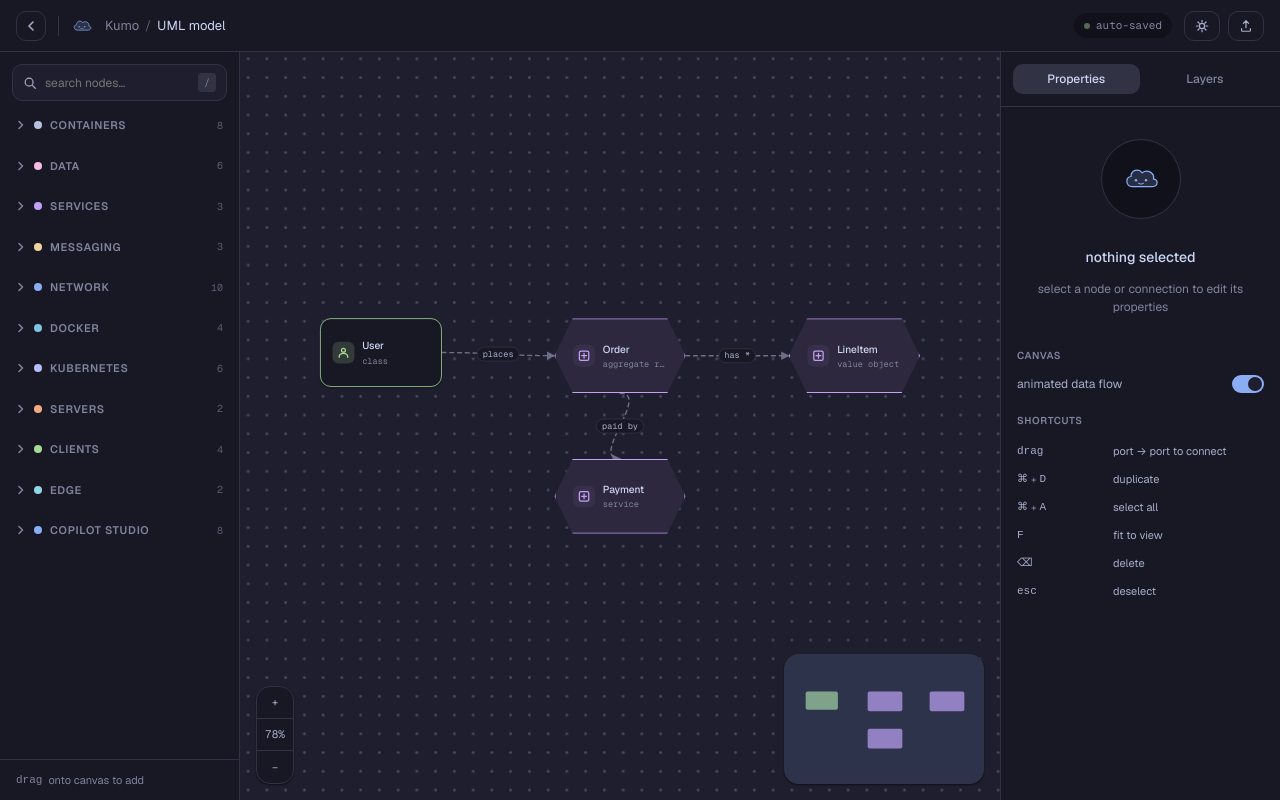
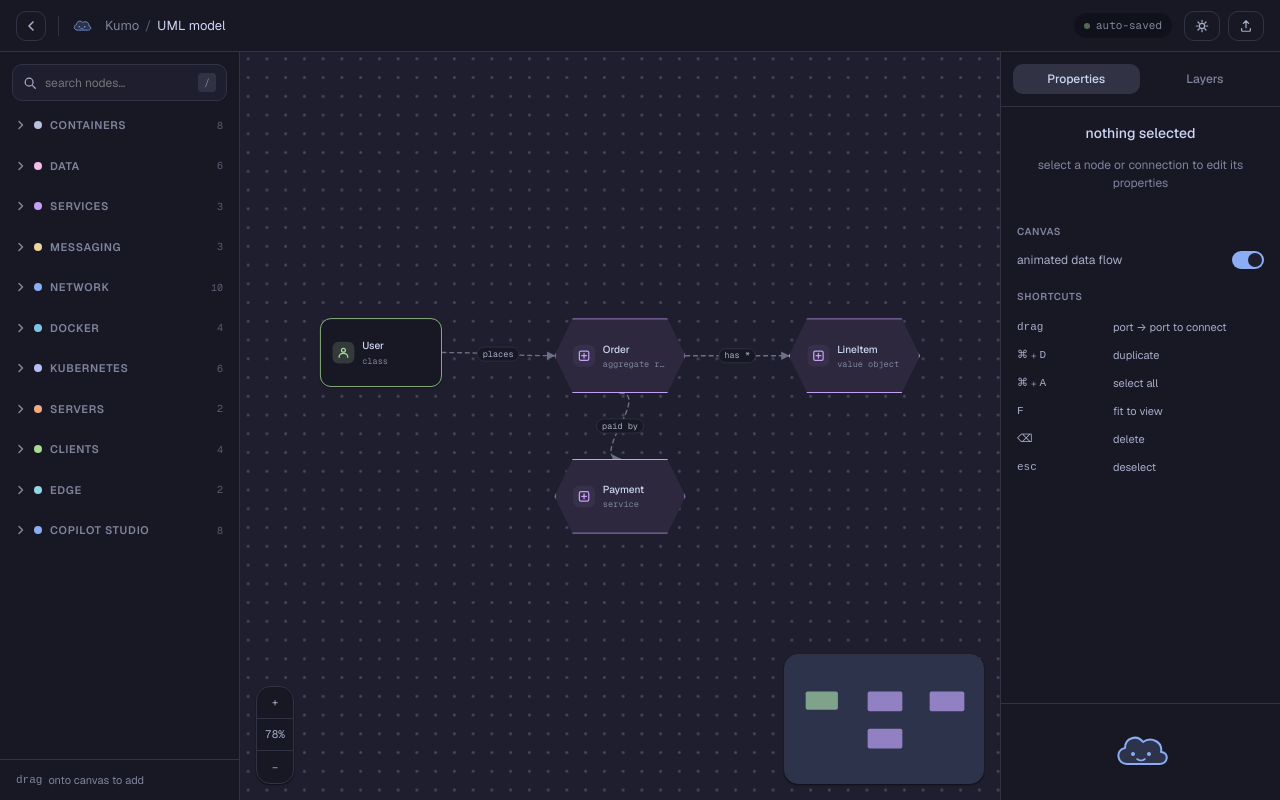
Before and after one commit to dchroninger/infra-diagram-builder, a React (Vite) app: page / in a window 1280 px wide. Both pictures are taken after a click on the button "UML class diagram". Built offline with nearby package versions, Linux system fonts and the light colour scheme.

Commit message:
mascot: cloud in launch brand + properties pane footer

```diff
--- a/src/canvas/icons.tsx
+++ b/src/canvas/icons.tsx
@@ -137,7 +137,7 @@ export function CloudGlyph({ size = 32, interactive = false }: CloudGlyphProps)
   )
 }
 
-export function BrandMark({ brand, size = 24 }: { brand: BrandName; size?: number }) {
+export function BrandMark({ brand, size = 24, interactive = false }: { brand: BrandName; size?: number; interactive?: boolean }) {
   if (brand === 'Mochi') {
     return (
       <svg width={size} height={size} viewBox="0 0 32 32" fill="none">
@@ -159,7 +159,7 @@ export function BrandMark({ brand, size = 24 }: { brand: BrandName; size?: numbe
       </svg>
     )
   }
-  return <CloudGlyph size={size} />
+  return <CloudGlyph size={size} interactive={interactive} />
 }
 
 export function LockIcon() {
--- a/src/editor/RightPanel.tsx
+++ b/src/editor/RightPanel.tsx
@@ -62,6 +62,9 @@ export function RightPanel({
         {tab === 'layers' && (
           <LayersView nodes={nodes} edges={edges} selection={selection} setSelection={setSelection} />
         )}
+      </div>
+      <div className="kn-rpanel-mascot">
+        <CloudGlyph size={64} interactive />
       </div>
     </aside>
   )
@@ -225,9 +228,6 @@ function PropertiesView({
   }
   return (
     <div className="kn-props-empty">
-      <div className="kn-props-empty-glyph">
-        <CloudGlyph size={40} />
-      </div>
       <h4>nothing selected</h4>
       <p>select a node or connection to edit its properties</p>
       <div className="kn-props-sect">Canvas</div>
--- a/src/launch/Launch.tsx
+++ b/src/launch/Launch.tsx
@@ -52,11 +52,8 @@ export function Launch({ brand }: Props) {
     <div className="kn-launch">
       <aside className="kn-l-side">
         <div className="kn-l-brand">
-          <BrandMark brand={brand} size={28} />
-          <div>
-            <div className="kn-l-brand-name">{brand}</div>
-            <div className="kn-l-brand-sub">system design, but soft</div>
-          </div>
+          <BrandMark brand={brand} size={64} interactive />
+          <div className="kn-l-brand-name">{brand.toLowerCase()}</div>
         </div>
 
         <button className="kn-l-new" onClick={() => onCreate()}>
--- a/src/styles.css
+++ b/src/styles.css
@@ -24,9 +24,8 @@
   flex-direction: column;
   gap: var(--s-4);
 }
-.kn-l-brand { display: flex; align-items: center; gap: var(--s-3); margin-bottom: var(--s-2); }
-.kn-l-brand-name { font-weight: 600; font-size: 16px; letter-spacing: -0.01em; }
-.kn-l-brand-sub { font-size: 11px; color: var(--text-subtle); font-family: var(--font-mono); }
+.kn-l-brand { display: flex; align-items: center; gap: var(--s-3); padding: var(--s-3) 0 var(--s-2); }
+.kn-l-brand-name { font-weight: 600; font-size: 28px; letter-spacing: -0.02em; line-height: 1; }
 
 .kn-l-new {
   display: flex; align-items: center; gap: var(--s-3);
@@ -551,6 +550,13 @@
 }
 .kn-rpanel-tabs button.is-on { background: var(--surface-1); color: var(--text); }
 .kn-rpanel-body { flex: 1; overflow-y: auto; padding: var(--s-4); }
+.kn-rpanel-mascot {
+  flex-shrink: 0;
+  border-top: 1px solid var(--border-soft);
+  padding: var(--s-4);
+  display: flex; align-items: center; justify-content: center;
+  background: var(--bg-1);
+}
 
 .kn-props { display: flex; flex-direction: column; gap: var(--s-3); }
 .kn-props-hd { display: flex; align-items: center; gap: var(--s-3); padding-bottom: var(--s-3); border-bottom: 1px solid var(--border-soft); }
@@ -584,11 +590,6 @@
 .kn-kv-add:hover { border-color: var(--accent); color: var(--accent); }
 
 .kn-props-empty { display: flex; flex-direction: column; gap: var(--s-3); }
-.kn-props-empty-glyph {
-  width: 80px; height: 80px; margin: var(--s-4) auto; border-radius: 50%;
-  background: var(--bg-0); display: flex; align-items: center; justify-content: center;
-  border: 1px solid var(--border-soft);
-}
 .kn-props-empty h4 { font-size: 14px; font-weight: 500; text-align: center; }
 .kn-props-empty p { font-size: 12px; color: var(--text-subtle); text-align: center; margin-bottom: var(--s-3); }
 .kn-row-h { display: flex; align-items: center; justify-content: space-between; font-size: 12px; color: var(--text-muted); }
```
